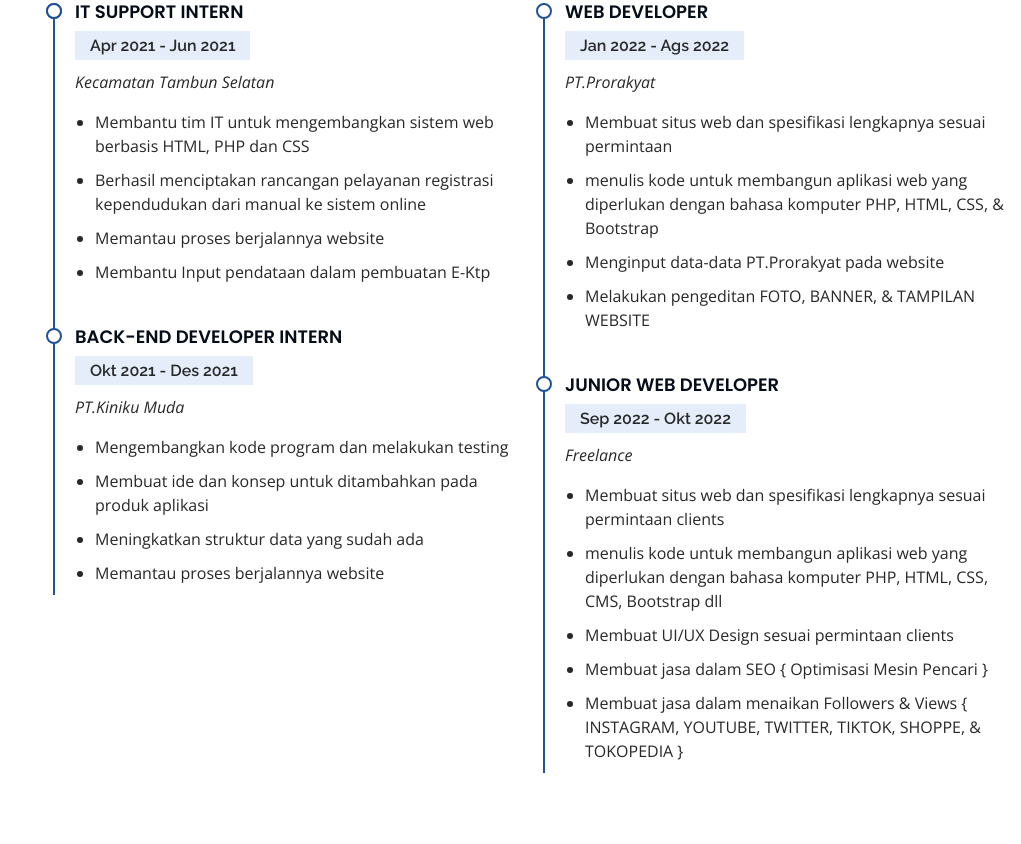
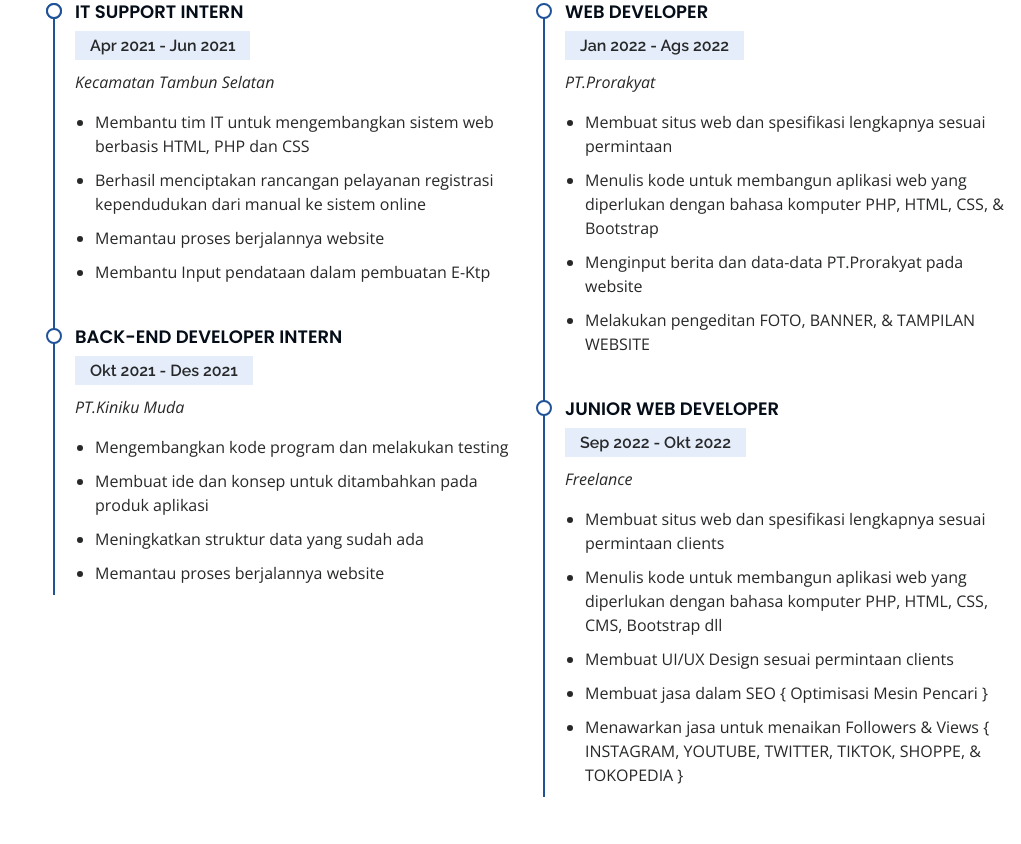
Before and after one commit to fachmiekap/Portfolio, a plain HTML site: page index.html in a window 1280 px wide. Shown: the part 2716-3560 px from the top of the page, without its empty margins (259-1280 px from the left). Drawn offline with nearby package versions, Linux system fonts and the light colour scheme.

Commit message:
Portfolio

```diff
--- a/index.html
+++ b/index.html
@@ -285,8 +285,8 @@
                 <p><em>PT.Prorakyat</em></p>
                 <ul>
                   <li>Membuat situs web dan spesifikasi lengkapnya sesuai permintaan</li>
-                  <li>menulis kode untuk membangun aplikasi web yang diperlukan dengan bahasa komputer PHP, HTML, CSS, & Bootstrap</li>
-                  <li>Menginput data-data PT.Prorakyat pada website</li>
+                  <li>Menulis kode untuk membangun aplikasi web yang diperlukan dengan bahasa komputer PHP, HTML, CSS, & Bootstrap</li>
+                  <li>Menginput berita dan data-data PT.Prorakyat pada website</li>
                   <li>Melakukan pengeditan FOTO, BANNER, & TAMPILAN WEBSITE</li>
                 </ul>
               </div>
@@ -296,10 +296,10 @@
                 <p><em>Freelance</em></p>
                 <ul>
                   <li>Membuat situs web dan spesifikasi lengkapnya sesuai permintaan clients</li>
-                  <li>menulis kode untuk membangun aplikasi web yang diperlukan dengan bahasa komputer PHP, HTML, CSS, CMS, Bootstrap dll</li>
+                  <li>Menulis kode untuk membangun aplikasi web yang diperlukan dengan bahasa komputer PHP, HTML, CSS, CMS, Bootstrap dll</li>
                   <li>Membuat UI/UX Design sesuai permintaan clients</li>
                   <li>Membuat jasa dalam SEO { Optimisasi Mesin Pencari }</li>
-                  <li>Membuat jasa dalam menaikan Followers & Views { INSTAGRAM, YOUTUBE, TWITTER, TIKTOK, SHOPPE, & TOKOPEDIA }</li>
+                  <li>Menawarkan jasa untuk menaikan Followers & Views { INSTAGRAM, YOUTUBE, TWITTER, TIKTOK, SHOPPE, & TOKOPEDIA }</li>
                 </ul>
               </div>
             </div>
```
